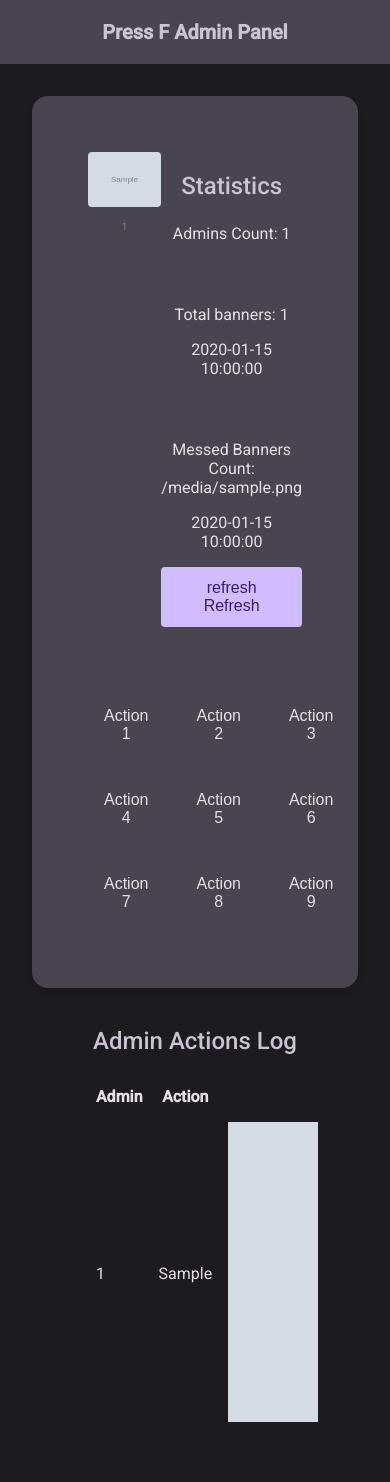
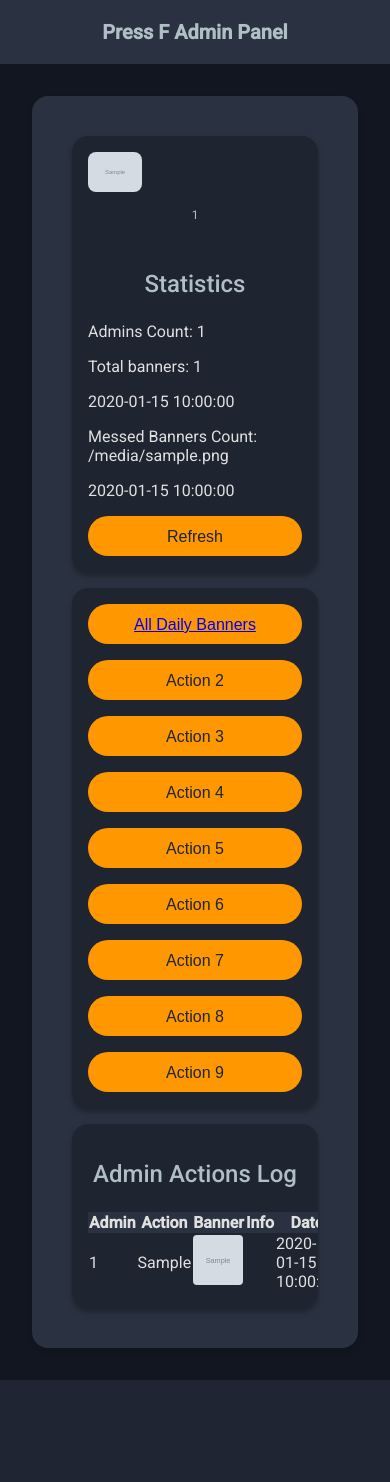
Before and after one commit to Astler/DevVPSAdminPanel, a Flask app: template application/templates/banners_dashboard.html in a window 390 px wide. After the commit the page ends 1380 px from the top, so only its background shows below. Run offline with Flask 3, Linux system fonts and the light colour scheme; the template is opened without the code that fills it: most values are stand-ins (such as "Sample title", 1, 10 or a date in 2020); grey boxes marked "Sample" are stand-in pictures; parts of the project's set-up code (start-up, migrations or seed data) failed here and were passed over.

Commit message:
All Daily banners list UI updated Fixes

```diff
--- a/app.py
+++ b/app.py
@@ -1,5 +1,12 @@
+from datetime import datetime
+
 from application import create_app
 
 if __name__ == "__main__":
     app = create_app()
+
+    @app.template_filter('datetime')
+    def format_datetime(value, format='%Y-%m-%d %H:%M:%S'):
+        return datetime.fromtimestamp(value).strftime(format)
+
     app.run(host='0.0.0.0', debug=True, port=49999)
--- a/application/templates/banners_dashboard.html
+++ b/application/templates/banners_dashboard.html
@@ -2,163 +2,196 @@
 
 {% block content %}
     <style>
+        :root {
+            /* Night-friendly dark theme colors */
+            --md-sys-color-background: #121620;
+            --md-sys-color-surface: #1E2430;
+            --md-sys-color-primary: #FF9800;
+            --md-sys-color-on-primary: #1E2430;
+            --md-sys-color-primary-container: #FF9800;
+            --md-sys-color-on-primary-container: #1E2430;
+            --md-sys-color-secondary: #FFB74D;
+            --md-sys-color-on-secondary: #1E2430;
+            --md-sys-color-secondary-container: #2A3241;
+            --md-sys-color-on-secondary-container: #E0E0E0;
+            --md-sys-color-on-surface: #E0E0E0;
+            --md-sys-color-surface-variant: #2A3241;
+            --md-sys-color-on-surface-variant: #B0BEC5;
+            --md-sys-color-outline: #546E7A;
+        }
+
+        body {
+            font-family: 'Roboto', sans-serif;
+            background-color: var(--md-sys-color-background);
+            color: var(--md-sys-color-on-surface);
+            margin: 0;
+            padding: 0;
+        }
+
         .dashboard-container {
             display: flex;
-            height: 100vh;
-            color: var(--mdc-theme-on-surface);
+            flex-direction: column;
+            padding: 16px;
+            gap: 16px;
+            max-width: 1200px;
+            margin: 0 auto;
         }
 
-        @media (max-width: 900px) {
-            .dashboard-container {
-                flex-direction: column;
-            }
+        .card {
+            background-color: var(--md-sys-color-surface);
+            border-radius: 16px;
+            padding: 16px;
+            box-shadow: 0 4px 6px rgba(0, 0, 0, 0.3);
         }
 
-        .left-side, .right-side {
-            flex: 1;
-            display: flex;
-            flex-direction: column;
-            padding: 1rem;
-            gap: 1rem;
+        .mdc-button--raised {
+            background-color: var(--md-sys-color-primary);
+            color: var(--md-sys-color-on-primary);
         }
 
-        .data-section, .actions-section, .logs {
-            background-color: var(--mdc-theme-surface);
-            border-radius: 8px;
-            margin-bottom: 1rem;
-            padding: 1rem;
+        table th {
+            background-color: var(--md-sys-color-secondary-container);
+            color: var(--md-sys-color-on-secondary-container);
         }
 
         .data-section {
             display: flex;
+            flex-direction: column;
+            gap: 16px;
+        }
+
+        @media (min-width: 768px) {
+            .dashboard-container {
+                flex-direction: row;
+                flex-wrap: wrap;
+            }
+
+            .card {
+                flex: 1 1 calc(50% - 16px);
+            }
+
+            .data-section {
+                flex-direction: row;
+            }
+
+            .logs {
+                flex-basis: 100%;
+            }
+        }
+
+        .daily-banner {
+            flex: 1;
         }
 
         .daily-banner img {
-            flex: 1;
-            max-width: 100%;
+            width: 25%;
             height: auto;
-            border-radius: 4px;
+            border-radius: 8px;
         }
 
         .stats {
             flex: 1;
-            text-align: center;
         }
 
         .actions-grid {
             display: grid;
-            grid-template-columns: repeat(3, 1fr);
-            gap: 1rem;
+            grid-template-columns: repeat(auto-fit, minmax(150px, 1fr));
+            gap: 16px;
         }
 
-        .actions-grid button {
-            padding: 1rem;
-            cursor: pointer;
-            border: none;
-            background-color: var(--mdc-theme-primary);
-            color: var(--mdc-theme-on-primary);
-            border-radius: 4px;
-            font-size: 1rem;
+        .mdc-button {
+            width: 100%;
+            height: 40px;
+            border-radius: 20px;
+            text-transform: none;
+            font-weight: 500;
         }
 
+
         .logs {
-            overflow-y: auto;
+            overflow-x: auto;
         }
 
         table {
             width: 100%;
-            border-collapse: collapse;
+            border-collapse: separate;
+            border-spacing: 0;
         }
 
-        table th, table td {
-            padding: 0.5rem;
-            border-bottom: 1px solid var(--mdc-theme-background);
-        }
-
-        table thead th {
-            position: sticky;
-            top: 0;
-            background-color: var(--mdc-theme-surface);
-            color: var(--mdc-theme-text-primary-on-background);
-        }
-
-        /* Padding below the app bar */
-        .mdc-top-app-bar--fixed-adjust {
-            padding-top: 64px; /* Adjust this value based on your app bar's height */
-        }
-
-        /* Ensure buttons have the ripple effect */
-        .mdc-button {
-            /* other styles */
-        }
-
-        .mdc-button:not(:disabled) {
-            /* other styles */
+        .banner-preview {
+            width: 50px;
+            height: 50px;
+            object-fit: cover;
+            border-radius: 4px;
         }
     </style>
 
     <div class="dashboard-container">
-        <div class="left-side">
-            <div class="data-section">
+        <div class="card data-section">
             <div class="daily-banner">
-                    <img src="{{ daily_banner_url }}" alt="Daily Banner"/>
-                    <p style="font-size: 10px; color: rgb(128,128,128); text-align: center;">{{ daily_banner_id }}</p>
+                <img width="50" height="150" src="{{ daily_banner_url }}" alt="Daily Banner"/>
+                <p style="font-size: 12px; color: var(--md-sys-color-on-surface-variant); text-align: center;">{{ daily_banner_id }}</p>
             </div>
             <div class="stats">
                 <h2>Statistics</h2>
                 <p>Admins Count: {{ admins_count }}</p>
-                    <div style="height: 30px;"></div>
                 <p>Total banners: {{ total_banners }}</p>
                 <p>{{ last_mapping_time }}</p>
-                    <div style="height: 30px;"></div>
                 <p>Messed Banners Count: {{ messed_banners }}</p>
                 <p>{{ messed_banners_update_time }}</p>
                 <p id="messedLoading">Loading..</p>
-                    <button class="refresh-button mdc-button" id="refreshBtn" data-mdc-auto-init="MDCRipple">
-                        <span class="material-symbols-outlined">refresh</span> Refresh
+                <button class="mdc-button mdc-button--raised" id="refreshBtn" data-mdc-auto-init="MDCRipple">
+                    <span class="mdc-button__ripple"></span>
+                    <span class="mdc-button__label">Refresh</span>
                 </button>
             </div>
         </div>
-            <div class="actions-section">
+
+        <div class="card">
             <div class="actions-grid">
-                    {% for n in range(1, 10) %}
                 <button class="mdc-button mdc-button--raised" data-mdc-auto-init="MDCRipple">
-                            Action {{ n }}</button>
+                    <span class="mdc-button__ripple"></span>
+                    <a class="mdc-button__label" href="{{ url_for('dashboard_blueprint.daily_banners_list') }}">All
+                        Daily Banners</a>
+                </button>
+                {% for n in range(2, 10) %}
+                    <button class="mdc-button mdc-button--raised" data-mdc-auto-init="MDCRipple">
+                        <span class="mdc-button__ripple"></span>
+                        <span class="mdc-button__label">Action {{ n }}</span>
+                    </button>
                 {% endfor %}
             </div>
         </div>
-        </div>
-        <div class="right-side">
-            <div class="logs">
+
+        <div class="card logs">
             <h2>Admin Actions Log</h2>
-                <table class="mdc-data-table__table">
+            <table>
                 <thead>
                 <tr>
-                        <th class="mdc-data-table__header-cell" role="columnheader" scope="col">Admin</th>
-                        <th class="mdc-data-table__header-cell" role="columnheader" scope="col">Action</th>
-                        <th class="mdc-data-table__header-cell" role="columnheader" scope="col">banner_url</th>
-                        <th class="mdc-data-table__header-cell" role="columnheader" scope="col">Info</th>
-                        <th class="mdc-data-table__header-cell" role="columnheader" scope="col">Date</th>
+                    <th>Admin</th>
+                    <th>Action</th>
+                    <th>Banner</th>
+                    <th>Info</th>
+                    <th>Date</th>
                 </tr>
                 </thead>
-                    <tbody class="mdc-data-table__content">
+                <tbody>
                 {% for log in admin_logs %}
-                        <tr class="mdc-data-table__row">
-                            <td class="mdc-data-table__cell">{{ log.admin_id }}</td>
-                            <td class="mdc-data-table__cell">{{ log.translated_action }}</td>
+                    <tr>
+                        <td>{{ log.admin_id }}</td>
+                        <td>{{ log.translated_action }}</td>
+                        <td>
                             {% if log.banner_url %}
-                                <td class="mdc-data-table__cell"><img src="{{ log.banner_url }}" alt="Banner Preview"/>
+                                <img src="{{ log.banner_url }}" alt="Banner Preview" class="banner-preview"/>
+                            {% endif %}
                         </td>
-                            {% else %}
-                                <td class="mdc-data-table__cell"></td>
-                            {% endif %}
-                            <td class="mdc-data-table__cell">{{ log.action_info }}</td>
-                            <td class="mdc-data-table__cell">{{ log.date }}</td>
+                        <td></td>
+                        {#                        <td>{{ log.action_info }}</td>#}
+                        <td>{{ log.date }}</td>
                     </tr>
                 {% endfor %}
                 </tbody>
             </table>
-            </div>
         </div>
     </div>
 
@@ -168,7 +201,7 @@
 
         document.getElementById('refreshBtn').addEventListener('click', function () {
             const refreshBtn = document.getElementById('refreshBtn');
-            refreshBtn.style.display = 'none';
+            refreshBtn.disabled = true;
             loading.style.display = 'inline-block';
 
             fetch('/be/find_messed_banners', {
@@ -180,7 +213,7 @@
                 window.location.reload();
             }).finally(function () {
                 loading.style.display = 'none';
-                refreshBtn.style.display = 'inline-block';
+                refreshBtn.disabled = false;
             });
         });
 
--- a/application/templates/base.html
+++ b/application/templates/base.html
@@ -49,10 +49,9 @@
 
         .main-content {
             flex: 1;
-            display: flex;
-            justify-content: center;
-            align-items: center;
             padding: 32px;
+            width: 100%;
+            box-sizing: border-box;
         }
 
         .auth-container {
@@ -61,8 +60,13 @@
             box-shadow: 0 4px 6px rgba(0, 0, 0, 0.1);
             padding: 32px;
             width: 100%;
-            max-width: 400px;
+            max-width: none;
             box-sizing: border-box;
+        }
+
+        .content-wrapper {
+            max-width: 1200px;
+            margin: 0 auto;
         }
 
         h2 {
@@ -204,6 +208,7 @@
         }
 
         /* ... (keep the rest of your existing styles) ... */
+
     </style>
 </head>
 <body>
@@ -217,7 +222,9 @@
 </header>
 <main class="main-content">
     <div class="auth-container">
+        <div class="content-wrapper">
             {% block content %}{% endblock %}
+        </div>
     </div>
 </main>
 </body>
--- a/banners/banners_commands.py
+++ b/banners/banners_commands.py
@@ -3,7 +3,7 @@ from flask import Blueprint, request
 from application.base_response import BaseResponse
 from banners.data.banners_mapping import get_mapping
 from banners.data.be_server_saves import get_banners_settings
-from banners.data.daily_banners import get_daily_banner, get_daily_banners
+from banners.data.daily_banners import get_daily_banner, get_all_daily_banners
 from banners.data.messed_banners import find_messed_banners
 
 banners_api_blueprint = Blueprint('banners_api', __name__)
@@ -11,7 +11,7 @@ banners_api_blueprint = Blueprint('banners_api', __name__)
 
 @banners_api_blueprint.route('/be/daily_banners', methods=['GET', 'POST'])
 def get_paged_banners():
-    return get_daily_banners(request)
+    return get_all_daily_banners(request)
 
 
 @banners_api_blueprint.route('/be/daily_banner', methods=['GET', 'POST'])
--- a/banners/data/admin_actions.py
+++ b/banners/data/admin_actions.py
@@ -57,6 +57,7 @@ def __check_admins_request(request_parameters: dict) -> BaseResponse:
     return BaseResponse(True, request_data=request_parameters)
 
 
+#http://127.0.0.1:5000/be/to_daily_queue?admin=vladyclaw@gmail.com&id=653abae7-057d-48a1-9362-ca3531d1ee1a
 def add_to_daily(request) -> Response:
     content = request.args.to_dict()
 
```
Also changed, not shown: application/templates/daily_banners_list.html (added, +89 -0 lines), banners/data/daily_banners.py (+18 -1 lines), banners/ui/banners_dashboard.py (+25 -1 lines). Lines whose indentation alone changed are shown as unchanged.
